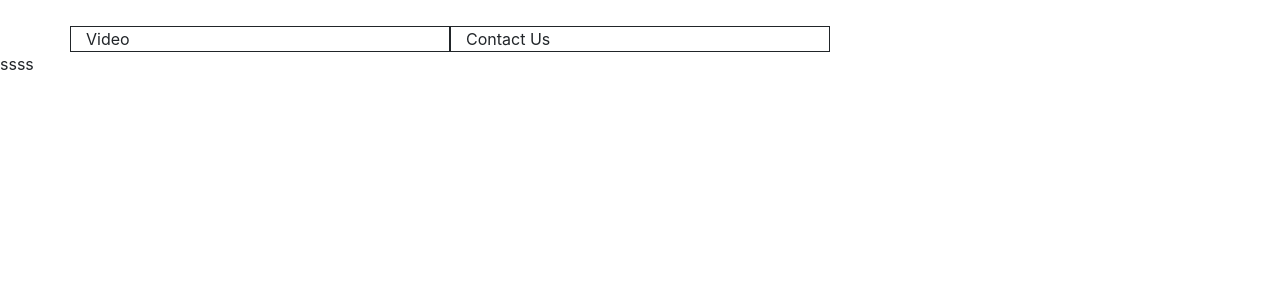
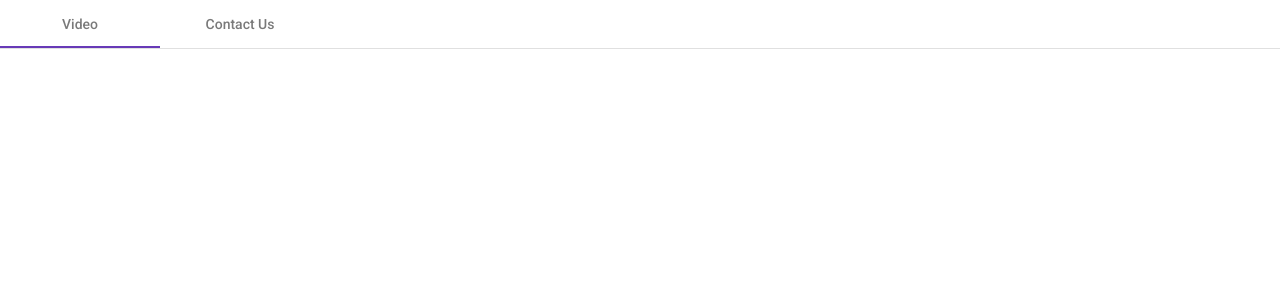
Before and after one commit to laierr/treepodia-test, an Angular app: page / in a window 1280 px wide. Shown: the top 300 px of the page. Built offline with nearby package versions, Linux system fonts and the light colour scheme.

Commit message:
added tabs

```diff
--- a/angular.json
+++ b/angular.json
@@ -23,6 +23,7 @@
               "src/assets"
             ],
             "styles": [
+              "./node_modules/@angular/material/prebuilt-themes/indigo-pink.css",
               "src/styles.css"
             ],
             "scripts": []
@@ -79,6 +80,7 @@
             "tsConfig": "src/tsconfig.spec.json",
             "karmaConfig": "src/karma.conf.js",
             "styles": [
+              "./node_modules/@angular/material/prebuilt-themes/indigo-pink.css",
               "src/styles.css"
             ],
             "scripts": [],
--- a/package.json
+++ b/package.json
@@ -12,10 +12,12 @@
   "private": true,
   "dependencies": {
     "@angular/animations": "~7.2.0",
+    "@angular/cdk": "~7.2.1",
     "@angular/common": "~7.2.0",
     "@angular/compiler": "~7.2.0",
     "@angular/core": "~7.2.0",
     "@angular/forms": "~7.2.0",
+    "@angular/material": "^7.2.1",
     "@angular/platform-browser": "~7.2.0",
     "@angular/platform-browser-dynamic": "~7.2.0",
     "@angular/router": "~7.2.0",
--- a/src/app/app.component.css
+++ b/src/app/app.component.css
@@ -1,7 +1,8 @@
 
-.navbar-cell{
+
+/* .navbar-cell{
   border: solid 1px;
 }
 .navbar-cell:hover{
   background-color: aqua;
-}
+} */
--- a/src/app/app.component.html
+++ b/src/app/app.component.html
@@ -1,8 +1,11 @@
-<div class="container" style="margin-top: 2%">
-    <div class="row">
-      <div class="col-sm-4 navbar-cell">Video</div>
-      <div class="col-sm-4 navbar-cell">Contact Us</div>
-    </div>
-</div>
 
-<div style="container">ssss</div>
+<mat-tab-group mat-align-tabs="start">
+    <mat-tab label="Video">
+      <div id="treepodiaPlayerMain"> </div>
+    </mat-tab>
+
+    <mat-tab
+      label="Contact Us">
+      FORM
+    </mat-tab>
+</mat-tab-group>
--- a/src/app/app.component.ts
+++ b/src/app/app.component.ts
@@ -7,4 +7,5 @@ import { Component } from '@angular/core';
 })
 export class AppComponent {
   title = 'treep-test-app';
+  playProp = {}
 }
--- a/src/index.html
+++ b/src/index.html
@@ -8,10 +8,30 @@
   <meta name="viewport" content="width=device-width, initial-scale=1">
   <link rel="icon" type="image/x-icon" href="favicon.ico">
 
-  <link rel="stylesheet" href="https://maxcdn.bootstrapcdn.com/bootstrap/4.2.1/css/bootstrap.min.css">
-  <script src="https://ajax.googleapis.com/ajax/libs/jquery/3.3.1/jquery.min.js"></script>
-  <script src="https://cdnjs.cloudflare.com/ajax/libs/popper.js/1.14.6/umd/popper.min.js"></script>
-  <script src="https://maxcdn.bootstrapcdn.com/bootstrap/4.2.1/js/bootstrap.min.js"></script>
+  <link href="https://fonts.googleapis.com/css?family=Roboto:300,400,500" rel="stylesheet">
+  <link href="https://fonts.googleapis.com/icon?family=Material+Icons" rel="stylesheet">
+
+<!-- Treepodia HTML5 Player 3.0 Script -->
+<script type="text/javascript" src="//dxa05szpct2ws.cloudfront.net/player3/TreepodiaPlayer.js"></script>
+
+<script type="text/javascript">
+  function initTreepodia(player) {
+    player.show({
+      //Required Parameters
+      account: "UA-GLASSESETC",
+      sku: "ken-v402",
+      width: 1280,
+      height: 720,
+      container: "treepodiaPlayerMain",
+      //Optional Parameters
+      showTime: false,
+      popup: false,
+      showPoster: true,
+      showJumboPlay: true,
+      autoplay: false
+    });
+  }
+  </script>
 </head>
 <body>
   <app-root></app-root>
--- a/src/styles.css
+++ b/src/styles.css
@@ -1 +1,5 @@
 /* You can add global styles to this file, and also import other style files */
+@import '@angular/material/prebuilt-themes/deeppurple-amber.css';
+
+html, body { height: 100%; }
+body { margin: 0; font-family: Roboto, "Helvetica Neue", sans-serif; }
```
Also changed, not shown: src/app/app.module.ts (+5 -2 lines), 1 other file (tests, documents, lock files or other folders).
